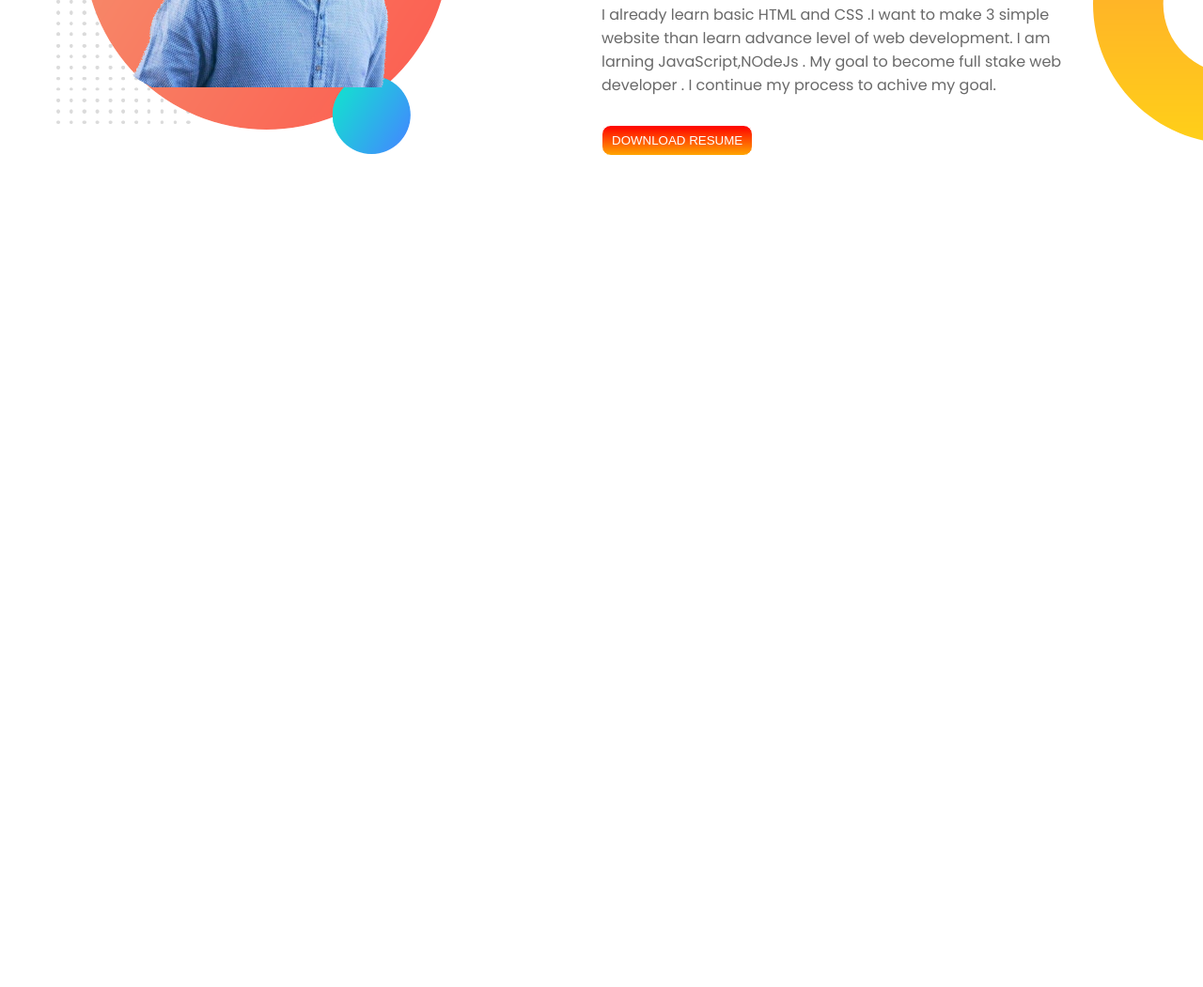
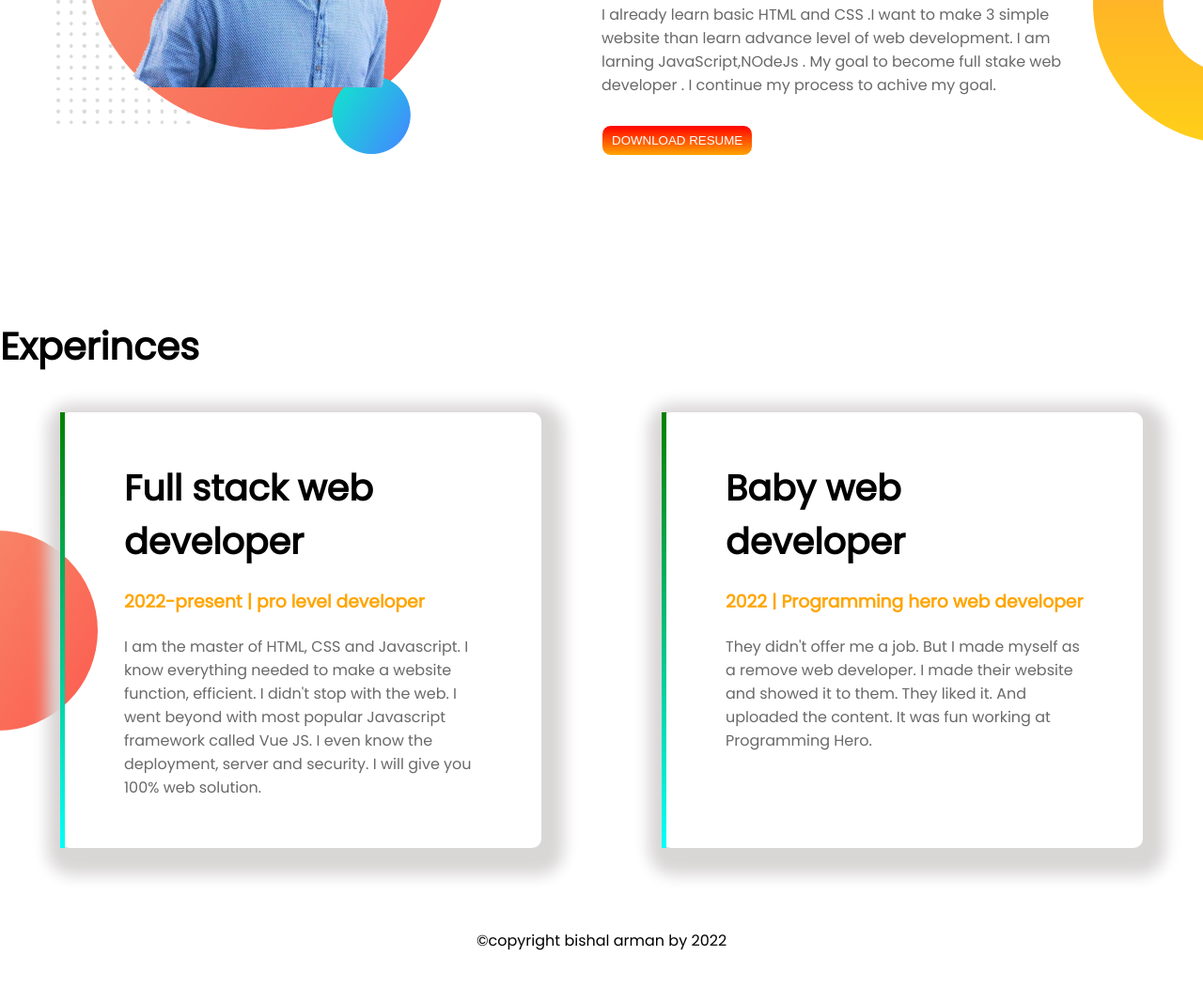
Before and after one commit to Bishal-Arman/simple-portfolio, a plain HTML site: page index.html in a window 1280 px wide. Shown: the part 826-1877 px from the top of the page at 94% size. Before the commit the page ends 1165 px from the top, so only its background shows below. Drawn offline with Linux system fonts and the light colour scheme.

Commit message:
adding bottom part & footer part

```diff
--- a/css/style.css
+++ b/css/style.css
@@ -1,3 +1,4 @@
+/* universal selector */
 * {
     padding: 0;
     margin: 0;
@@ -8,6 +9,7 @@ body {
     font-family: 'Poppins', sans-serif;
 }
 
+/* top part section */
 .top-part {
     display: flex;
     background-image: url(../img/top-banner.png);
@@ -107,3 +109,76 @@ body {
     margin-top: 25px;
     margin-left: 60px;
 }
+
+/* bottom part section */
+.web-developer-details {
+    display: flex;
+    background-image: url(../img/exp-bg.png);
+    background-repeat: no-repeat;
+    background-position: left;
+}
+
+.experience {
+    font-weight: 700;
+    font-size: 40px;
+    margin: 30px 0px;
+}
+
+.full-stack-devloper {
+    width: 40%;
+    margin: 10px auto;
+    border-left: 5px solid;
+    border-image: linear-gradient(green, rgb(0, 255, 251));
+    border-image-slice: 1;
+    box-shadow: 5px 10px 16px 19px #d9d6d6;
+    padding: 52px 63px;
+    border-radius: 10px;
+
+}
+
+.full-stack-devloper h1 {
+    font-size: 38px;
+    font-weight: 700;
+
+}
+
+.full-stack-devloper h3 {
+    color: orange;
+    padding: 21px 0px;
+}
+
+.full-stack-devloper p {
+    color: dimgray;
+}
+
+.baby-web-devloper {
+    width: 40%;
+    margin: 10px auto;
+    border-left: 5px solid;
+    border-image: linear-gradient(green, rgb(0, 255, 251));
+    border-image-slice: 1;
+    box-shadow: 5px 10px 16px 19px #d9d6d6;
+    box-shadow: 5px 10px 16px 19px #d9d6d6;
+    padding: 52px 63px;
+    border-radius: 10px;
+}
+
+.baby-web-devloper h1 {
+    font-size: 38px;
+    font-weight: 700;
+}
+
+.baby-web-devloper h3 {
+    color: orange;
+    padding: 21px 0px;
+}
+
+.baby-web-devloper p {
+    color: dimgray;
+}
+
+/* footer section  */
+footer {
+    text-align: center;
+    margin: 76px 0px;
+}
--- a/index.html
+++ b/index.html
@@ -5,10 +5,13 @@
     <meta charset="UTF-8">
     <meta http-equiv="X-UA-Compatible" content="IE=edge">
     <meta name="viewport" content="width=device-width, initial-scale=1.0">
+    <!-- favicon link  -->
     <link rel="shortcut icon" href="./img/fav.png" type="image/x-icon">
+    <!-- google fonts link -->
     <link rel="preconnect" href="https://fonts.googleapis.com">
     <link rel="preconnect" href="https://fonts.gstatic.com" crossorigin>
     <link href="https://fonts.googleapis.com/css2?family=Poppins&display=swap" rel="stylesheet">
+    <!-- stylesheet link  -->
     <link rel="stylesheet" href="./css/style.css">
     <title>Simple portfolio</title>
 </head>
@@ -43,6 +46,30 @@
             <button>DOWNLOAD RESUME</button>
         </div>
     </section>
+    <!-- bottom part section -->
+    <section class="bottom-part">
+        <h1 class="experience">Experinces</h1>
+        <div class="web-developer-details">
+            <div class="full-stack-devloper">
+                <h1>Full stack web developer</h1>
+                <h3>2022-present | pro level developer</h3>
+                <p>I am the master of HTML, CSS and Javascript. I know everything needed to make a website function,
+                    efficient. I didn't stop with the web. I went beyond with most popular Javascript framework called
+                    Vue JS. I even know the deployment, server and security. I will give you 100% web solution.</p>
+            </div>
+            <div class="baby-web-devloper">
+                <h1>Baby web developer</h1>
+                <h3>2022 | Programming hero web developer</h3>
+                <p>They didn't offer me a job. But I made myself as a remove web developer. I made their website and
+                    showed it to them. They liked it. And uploaded the content. It was fun working at Programming Hero.
+                </p>
+            </div>
+        </div>
+    </section>
+    <!-- footer section  -->
+    <section>
+        <footer>&copy;copyright bishal arman by 2022</footer>
+    </section>
 </body>
 
 </html>
```
